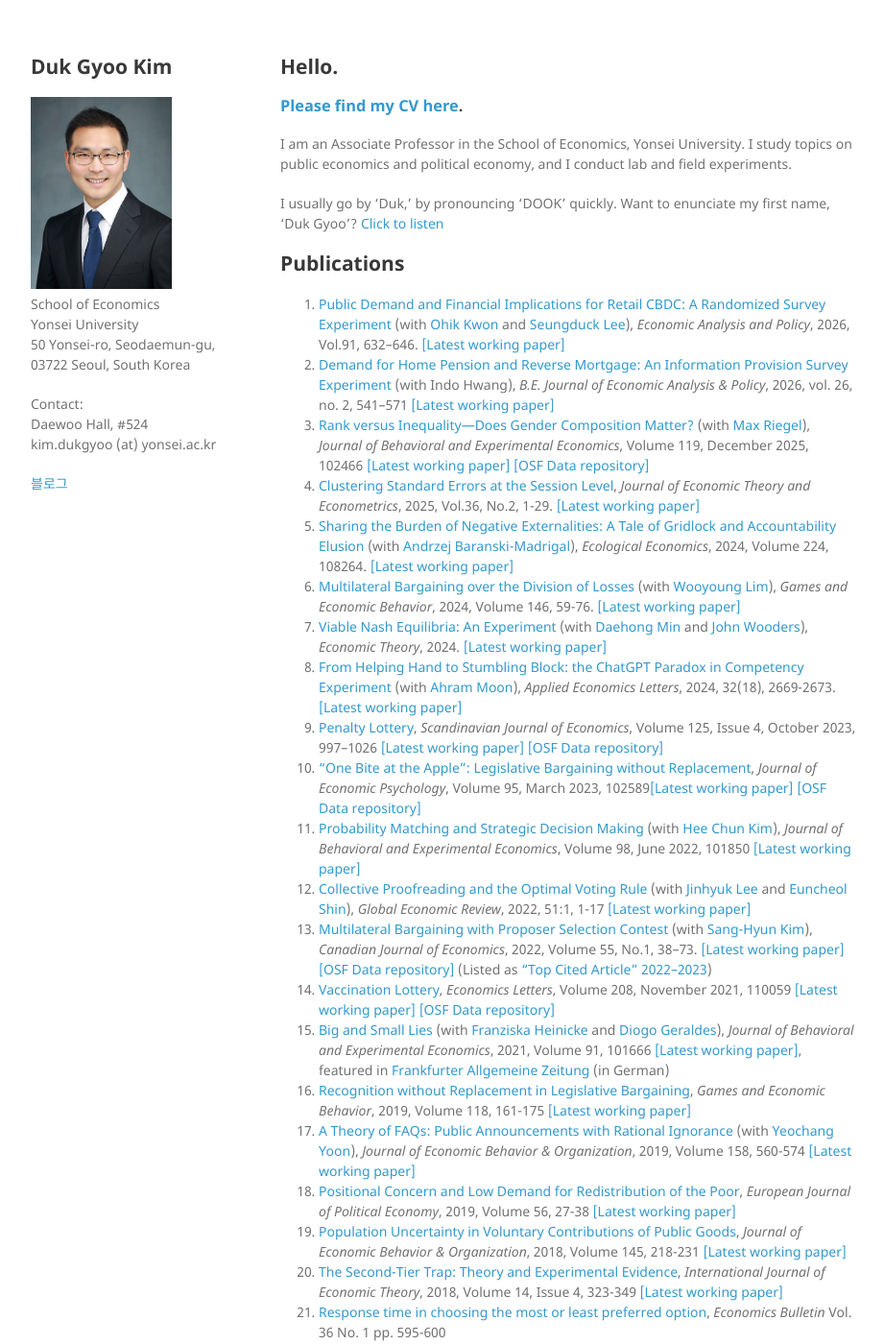
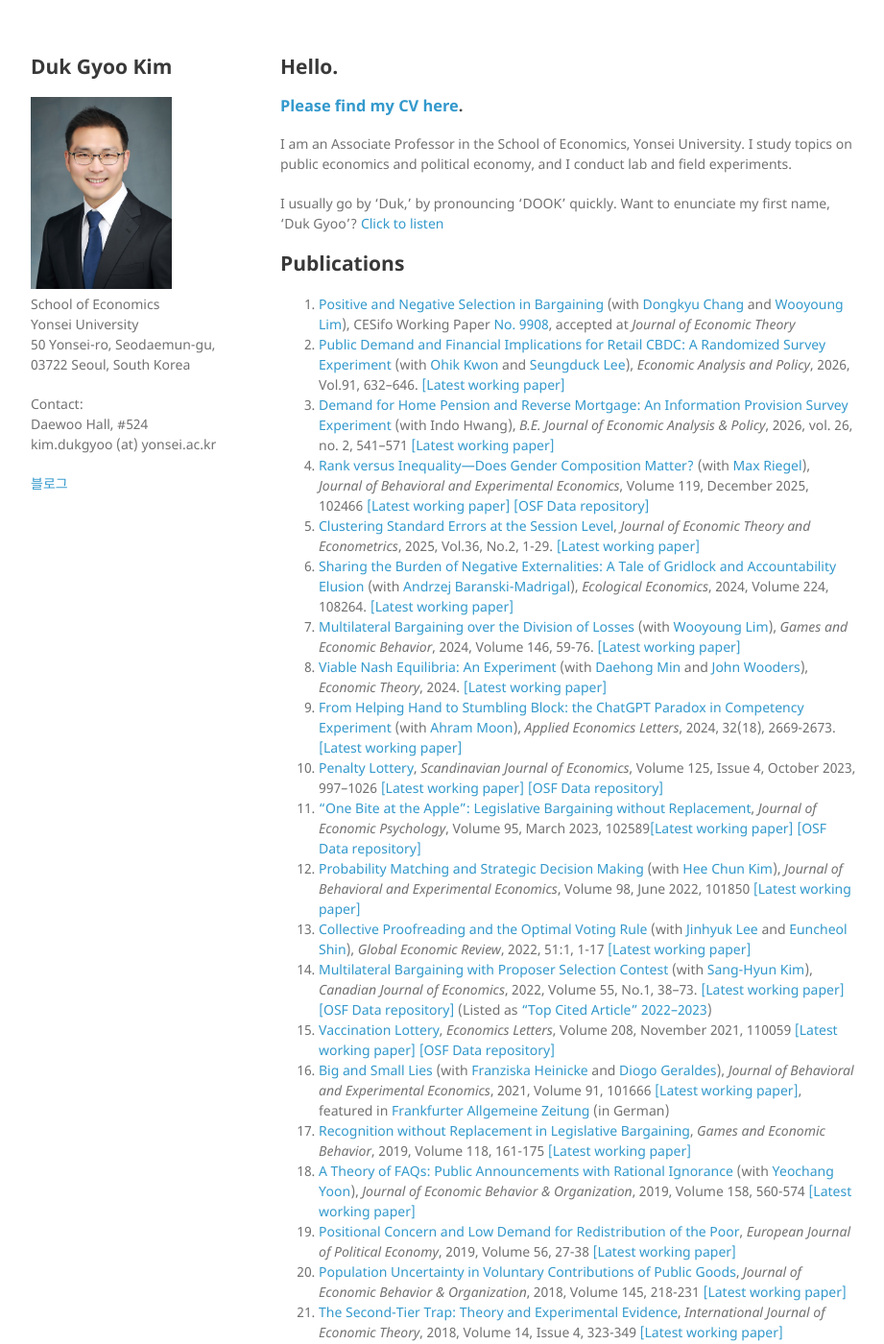
Before and after one commit to kimdukgyoo/kimdukgyoo.github.io, a Jekyll site: the page built from index.md, in a window 1280 px wide and 1400 px high. Shown: the whole window at 96% size, without its empty margins (178-1099 px from the left). Built offline with Jekyll 4.4.1, drawn with Linux system fonts in a browser that asks for light colours; our own code applies the rules of GitHub Pages for plain Markdown files; some of the changed text lies outside the part shown.

Commit message:
Update index.md

```diff
--- a/index.md
+++ b/index.md
@@ -17,6 +17,7 @@
 -->
 
 ## Publications
+1. <a href="https://kimdukgyoo.github.io/PDFfiles/PositiveAndNegativeSelection.pdf" target="_blank">Positive and Negative Selection in Bargaining</a> (with <a href="https://sites.google.com/site/dongkyuchang/" target="_blank">Dongkyu Chang</a> and <a href="http://wooyoung.people.ust.hk/" target="_blank">Wooyoung Lim</a>), CESifo Working Paper <a href="https://www.cesifo.org/en/publikationen/2022/working-paper/positive-and-negative-selection-bargaining-experiment" target="_blank">No. 9908</a>, accepted at _Journal of Economic Theory_
 1. <a href="https://doi.org/10.1016/j.eap.2026.03.033" target="_blank">Public Demand and Financial Implications for Retail CBDC: A Randomized Survey Experiment</a> (with <a href="https://sites.google.com/view/ohik-kwon" target="_blank">Ohik Kwon</a> and <a href="https://sites.google.com/ucdavis.edu/seungduck-lee" target="_blank">Seungduck Lee</a>), _Economic Analysis and Policy_, 2026, Vol.91, 632--646. <a href="https://kimdukgyoo.github.io/PDFfiles/CBDCsurvey.pdf" target="_blank">[Latest working paper]</a>
 2. <a href="https://doi.org/10.1515/bejeap-2025-0299" target="_blank">Demand for Home Pension and Reverse Mortgage: An Information Provision Survey Experiment</a> (with Indo Hwang), _B.E. Journal of Economic Analysis & Policy_, 2026, vol. 26, no. 2, 541--571 <a href="https://www.ifo.de/en/cesifo/publications/2026/working-paper/demand-home-pension-and-reverse-mortgage-information-provision" target="_blank">[Latest working paper]</a>
 3. <a href="https://doi.org/10.1016/j.socec.2025.102466" target="_blank">Rank versus Inequality---Does Gender Composition Matter?</a> (with <a href="https://max-riegel.netlify.app/" target="_blank">Max Riegel</a>), _Journal of Behavioral and Experimental Economics_, Volume 119, December 2025, 102466 <a href="https://kimdukgyoo.github.io/PDFfiles/RankVsInequality.pdf" target="_blank">[Latest working paper]</a> <a href="https://osf.io/p59af" target="_blank">[OSF Data repository]</a>
```
Also changed, not shown: other parts of index.md (+0 -1 lines).
